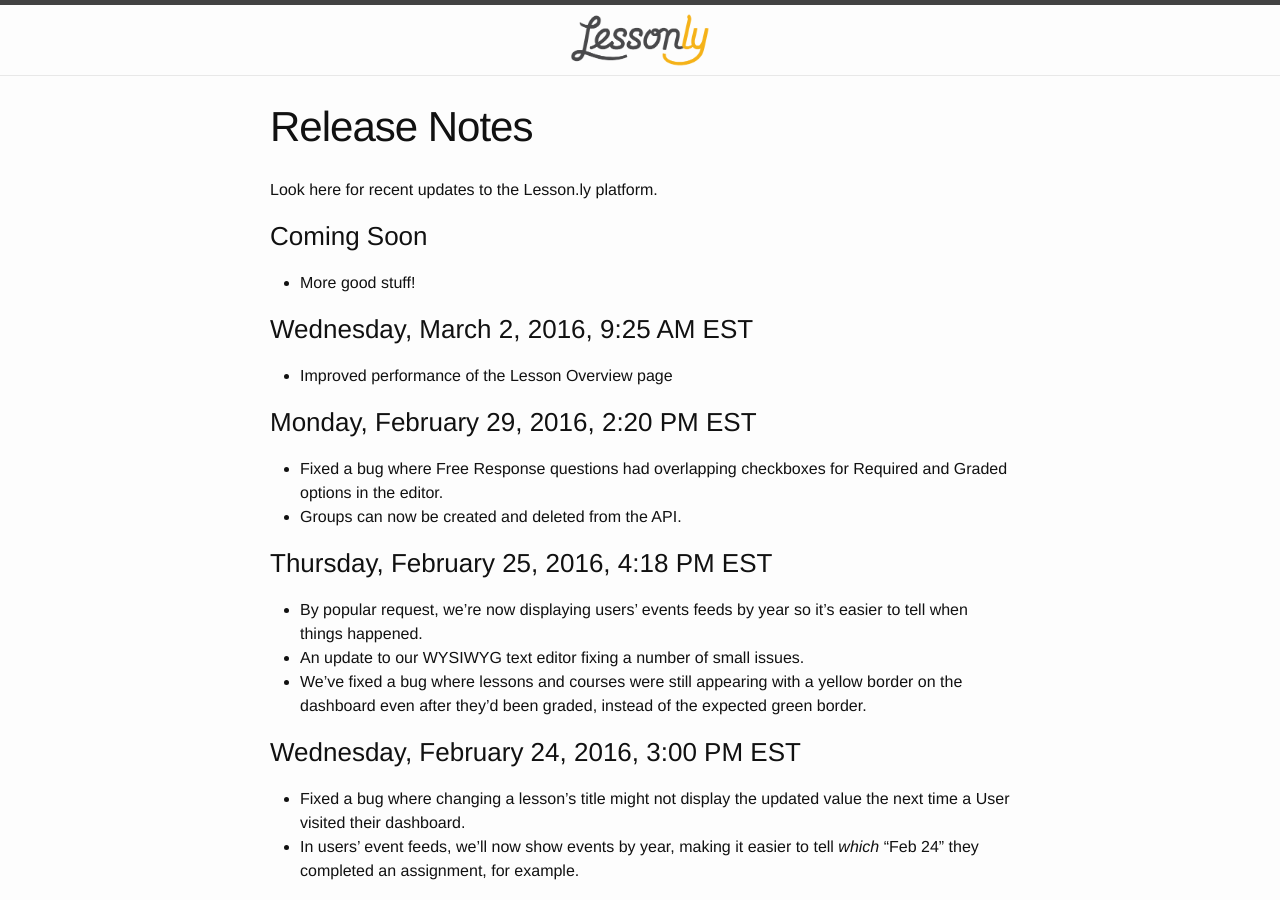
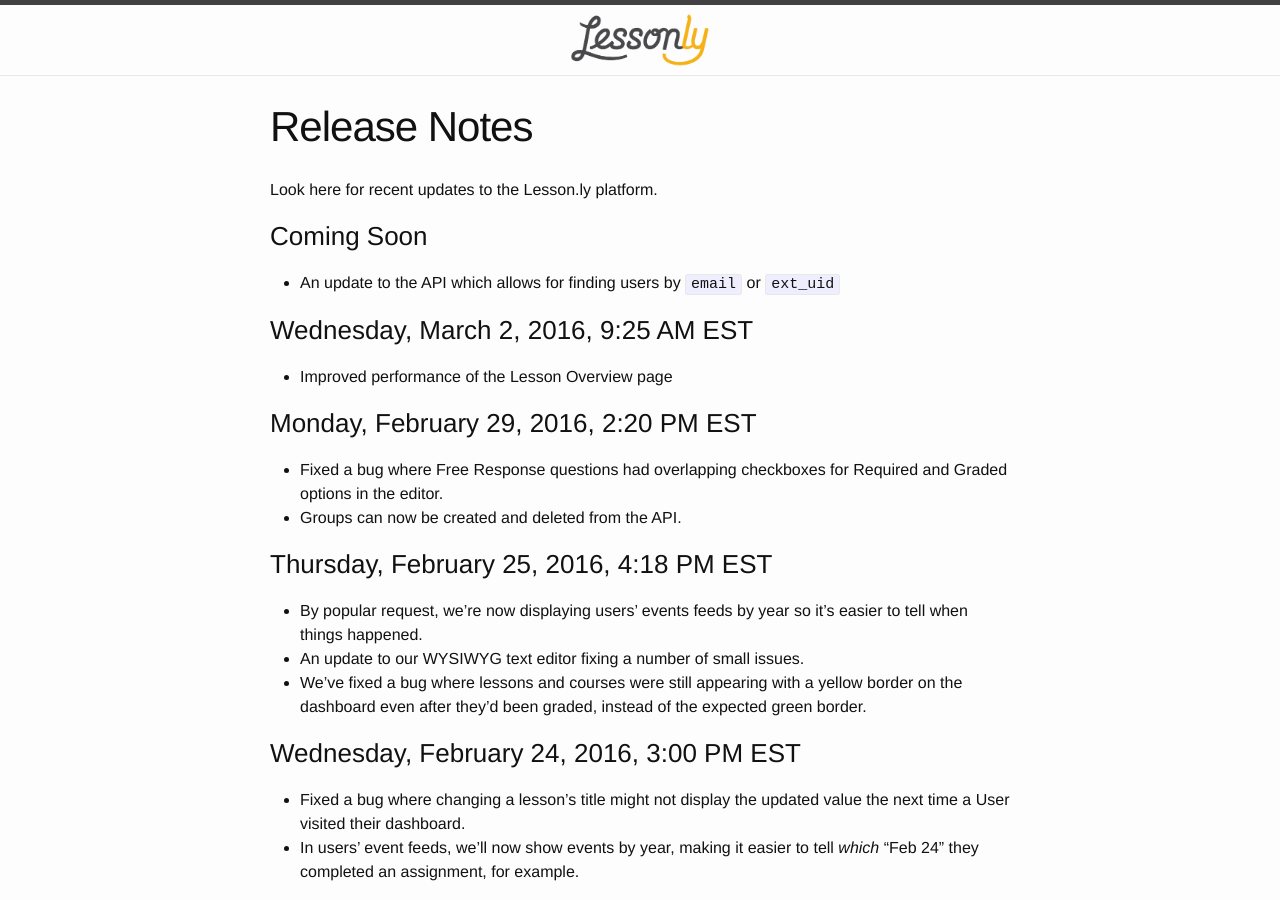
Before and after one commit to isabella232/lessonly.github.io, a Jekyll site: the page built from release-notes.md, in a window 1280 px wide and 900 px high. Built offline with Jekyll 4.4.1, drawn with Linux system fonts in a browser that asks for light colours.

Commit message:
Add API filter users to release notes

```diff
--- a/release-notes.md
+++ b/release-notes.md
@@ -8,7 +8,7 @@
 
 ### Coming Soon
 
-- More good stuff!
+- An update to the API which allows for finding users by `email` or `ext_uid`
 
 ### Wednesday, March 2, 2016, 9:25 AM EST
 
```
